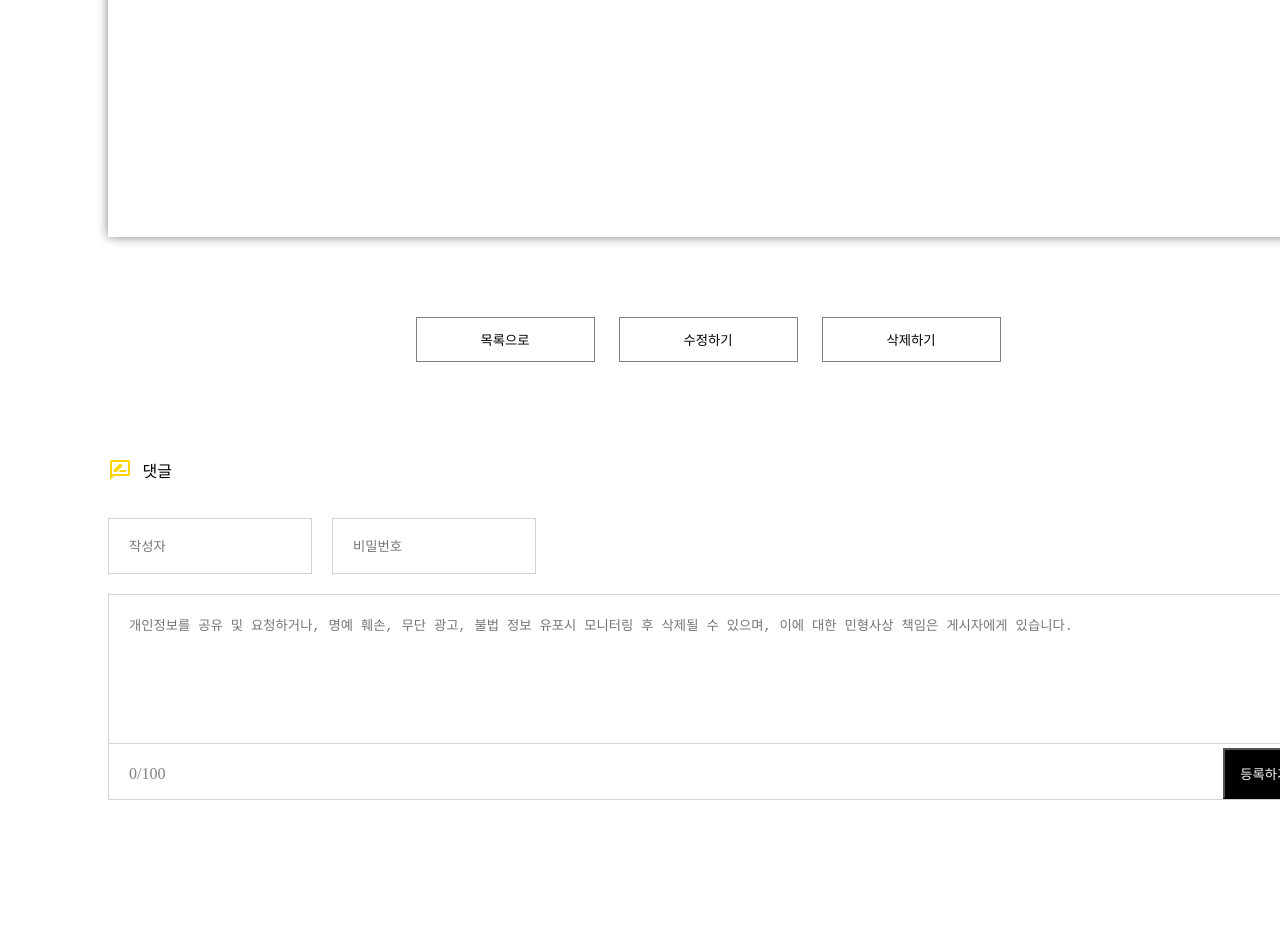
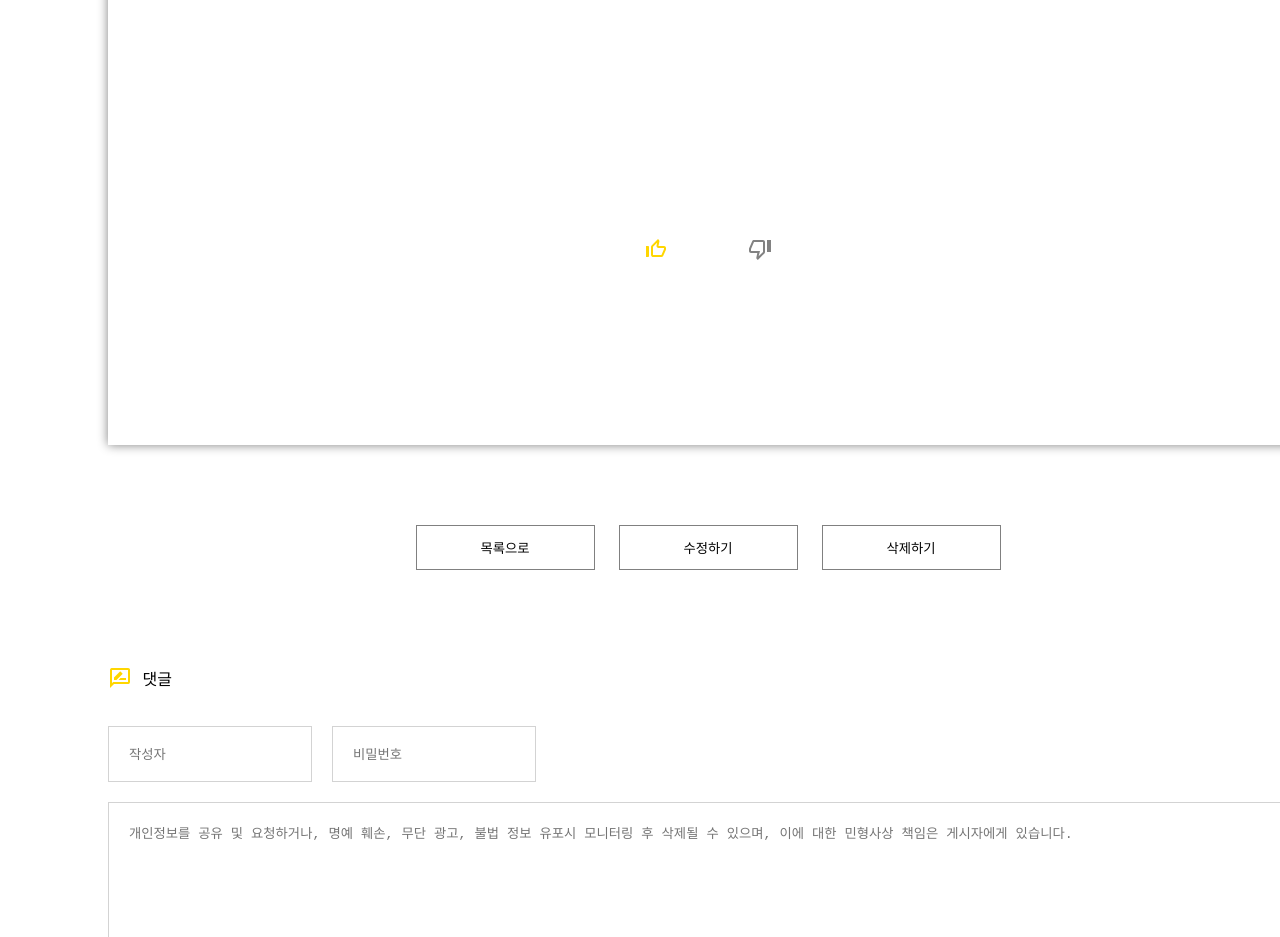
Before and after one commit to jjunohj/CC_FleaMarket, a Next.js app: page /boards/1 in a window 1280 px wide. Shown: the part 920-1857 px from the top of the page. Before the commit the page ends 1728 px from the top, so only its background shows below. Built offline with nearby package versions, Linux system fonts and the light colour scheme; no server answers.

Commit message:
Feat: 게시물 좋아요/싫어요 버튼 추가

```diff
--- a/src/components/units/board/detail/BoardDetail.container.tsx
+++ b/src/components/units/board/detail/BoardDetail.container.tsx
@@ -1,7 +1,7 @@
 import { useQuery, useMutation } from "@apollo/client";
 import { useRouter } from "next/router";
 import BoardDetailUI from "./BoardDetail.presenter";
-import { FETCH_BOARD, DELETE_BOARD } from "./BoardDetail.queries";
+import { FETCH_BOARD, DELETE_BOARD, LIKE_BOARD, DISLIKE_BOARD } from "./BoardDetail.queries";
 import type {
   IQuery,
   IQueryFetchBoardArgs,
@@ -10,6 +10,8 @@ import type {
 export default function BoardDetail() {
   const router = useRouter();
   const [deleteBoard] = useMutation(DELETE_BOARD);
+  const [likeBoard] = useMutation(LIKE_BOARD);
+  const [dislikeBoard] = useMutation(DISLIKE_BOARD);
 
   const { data } = useQuery<Pick<IQuery, "fetchBoard">, IQueryFetchBoardArgs>(
     FETCH_BOARD,
@@ -37,12 +39,46 @@ export default function BoardDetail() {
     }
   };
 
+  const onClickLike = async () => {
+    try {
+      await likeBoard({
+        variables: { boardId: router.query.boardId },
+        refetchQueries: [
+          {
+            query: FETCH_BOARD,
+            variables: { boardId: router.query.boardId },
+          },
+        ],
+      });
+    } catch (error) {
+      if (error instanceof Error) alert(error.message);
+    }
+  };
+
+  const onClickDislike = async () => {
+    try {
+      await dislikeBoard({
+        variables: { boardId: router.query.boardId },
+        refetchQueries: [
+          {
+            query: FETCH_BOARD,
+            variables: { boardId: router.query.boardId },
+          },
+        ],
+      });
+    } catch (error) {
+      if (error instanceof Error) alert(error.message);
+    }
+  };
+
   return (
     <BoardDetailUI
       data={data}
       onClickMoveToBoardList={onClickMoveToBoardList}
       onClickMoveToBoardEdit={onClickMoveToBoardEdit}
       onClickDelete={onClickDelete}
+      onClickLike={onClickLike}
+      onClickDislike={onClickDislike}
     />
   );
 }
--- a/src/components/units/board/detail/BoardDetail.presenter.tsx
+++ b/src/components/units/board/detail/BoardDetail.presenter.tsx
@@ -21,6 +21,16 @@ export default function BoardDetailUI(props: IBoardDetailUIProps) {
           <S.Title>{props.data?.fetchBoard?.title}</S.Title>
           <S.Contents>{props.data?.fetchBoard?.contents}</S.Contents>
         </S.Body>
+        <S.Footer>
+          <S.LikeWrapper onClick={props.onClickLike}>
+            <S.LikeIcon src="/images/board/detail/like.svg" />
+            <S.LikeCount>{props.data?.fetchBoard?.likeCount}</S.LikeCount>
+          </S.LikeWrapper>
+          <S.DislikeWrapper onClick={props.onClickDislike}>
+            <S.DislikeIcon src="/images/board/detail/dislike.svg" />
+            <S.DislikeCount>{props.data?.fetchBoard?.dislikeCount}</S.DislikeCount>
+          </S.DislikeWrapper>
+        </S.Footer>
       </S.CardWrapper>
       <S.BottomWrapper>
         <S.Button onClick={props.onClickMoveToBoardList}>목록으로</S.Button>
--- a/src/components/units/board/detail/BoardDetail.queries.ts
+++ b/src/components/units/board/detail/BoardDetail.queries.ts
@@ -7,6 +7,9 @@ export const FETCH_BOARD = gql`
       writer
       title
       contents
+      likeCount
+      dislikeCount
+      youtubeUrl
       createdAt
     }
   }
@@ -17,3 +20,15 @@ export const DELETE_BOARD = gql`
     deleteBoard(boardId: $boardId)
   }
 `;
+
+export const LIKE_BOARD = gql`
+  mutation likeBoard($boardId: ID!) {
+    likeBoard(boardId: $boardId)
+  }
+`;
+
+export const DISLIKE_BOARD = gql`
+  mutation dislikeBoard($boardId: ID!) {
+    dislikeBoard(boardId: $boardId)
+  }
+`;
--- a/src/components/units/board/detail/BoardDetail.styles.ts
+++ b/src/components/units/board/detail/BoardDetail.styles.ts
@@ -61,6 +61,67 @@ export const Contents = styled.div`
   padding-bottom: 120px;
 `;
 
+export const Footer = styled.div`
+  width: 100%;
+  padding-top: 100px;
+  padding-bottom: 80px;
+  display: flex;
+  flex-direction: row;
+  justify-content: center;
+`;
+
+export const LikeWrapper = styled.div`
+  display: flex;
+  flex-direction: column;
+  align-items: center;
+  margin-right: 40px;
+  cursor: pointer;
+`;
+
+export const LikeIcon = styled.img`
+  width: 1.5rem;
+  height: 1.5rem;
+  color: var(--main, #FFD600);
+`
+
+export const LikeCount = styled.div`
+  margin-top: 4px;
+  color: var(--main, #FFD600);
+  text-align: center;
+  font-family: Noto Sans CJK KR;
+  font-size: 1.125rem;
+  font-style: normal;
+  font-weight: 400;
+  line-height: normal;
+`;
+
+export const DislikeWrapper = styled.div`
+  display: flex;
+  flex-direction: column;
+  align-items: center;
+  margin-left: 40px;
+  cursor: pointer;
+`;
+
+export const DislikeIcon = styled.img`
+  width: 1.5rem;
+  height: 1.5rem;
+  color: var(--gray-3, #828282);
+`
+
+export const DislikeCount = styled.div`
+  margin-top: 4px;
+  color: var(--gray-3, #828282);
+  text-align: center;
+  font-family: Noto Sans CJK KR;
+  font-size: 1.125rem;
+  font-style: normal;
+  font-weight: 400;
+  line-height: normal;
+`;
+
+
+
 export const BottomWrapper = styled.div`
   display: flex;
   flex-direction: row;
--- a/src/components/units/board/detail/BoardDetail.types.ts
+++ b/src/components/units/board/detail/BoardDetail.types.ts
@@ -5,4 +5,6 @@ export interface IBoardDetailUIProps {
   onClickMoveToBoardEdit: () => void;
   onClickMoveToBoardList: () => void;
   onClickDelete: () => void;
+  onClickLike: () => void;
+  onClickDislike: () => void;
 }
```
Also changed, not shown: public/images/board/detail/dislike.svg (renamed from public/thumb_down.svg), public/images/board/detail/like.svg (renamed from public/thumb_up.svg).
